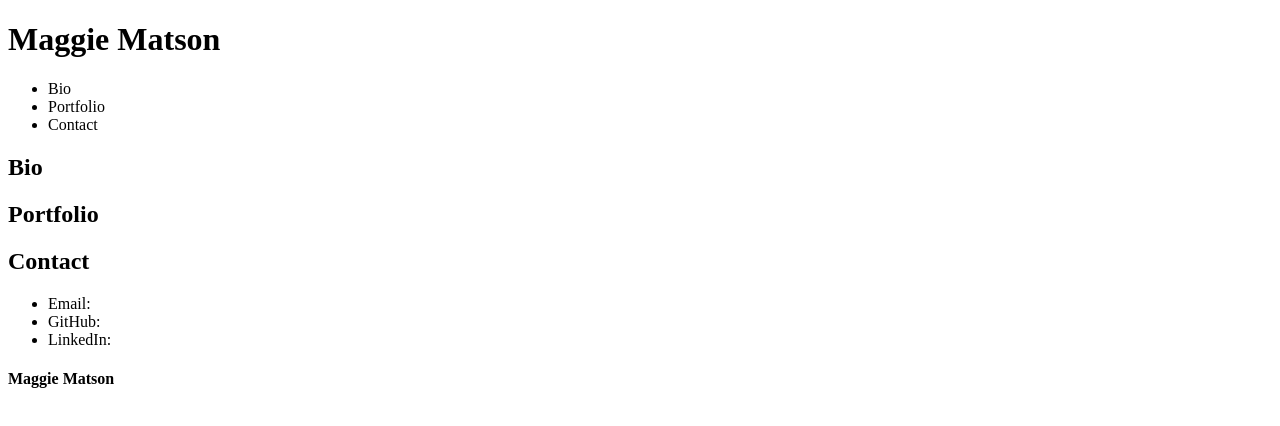
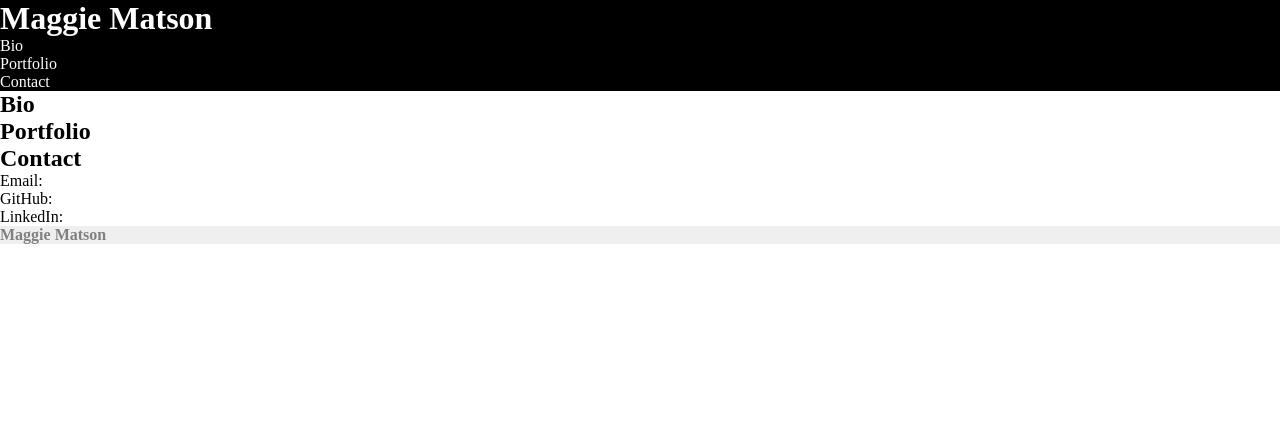
Before and after one commit to mmmatson/portfolio, a plain HTML site: page index.html in a window 1280 px wide. Drawn offline with Linux system fonts and the light colour scheme.

Commit message:
created CSS and linked to HTML

```diff
--- /dev/null
+++ b/assets/style.css
@@ -0,0 +1,21 @@
+* {
+    box-sizing: border-box;
+    padding: 0;
+    margin: 0;
+}
+
+body {
+    background-color: #ffffff;
+    color: black;
+}
+
+
+header {
+    background-color: black;
+    color: white;
+}
+
+footer {
+    background-color: rgb(239, 239, 239);
+    color: gray;
+}
--- a/index.html
+++ b/index.html
@@ -4,6 +4,7 @@
 <head>
     <meta charset="UTF-8" />
     <title>Maggie Matson - Portfolio</title>
+    <link rel="stylesheet" href="assets/style.css">
 </head>
 
 <body>
```
